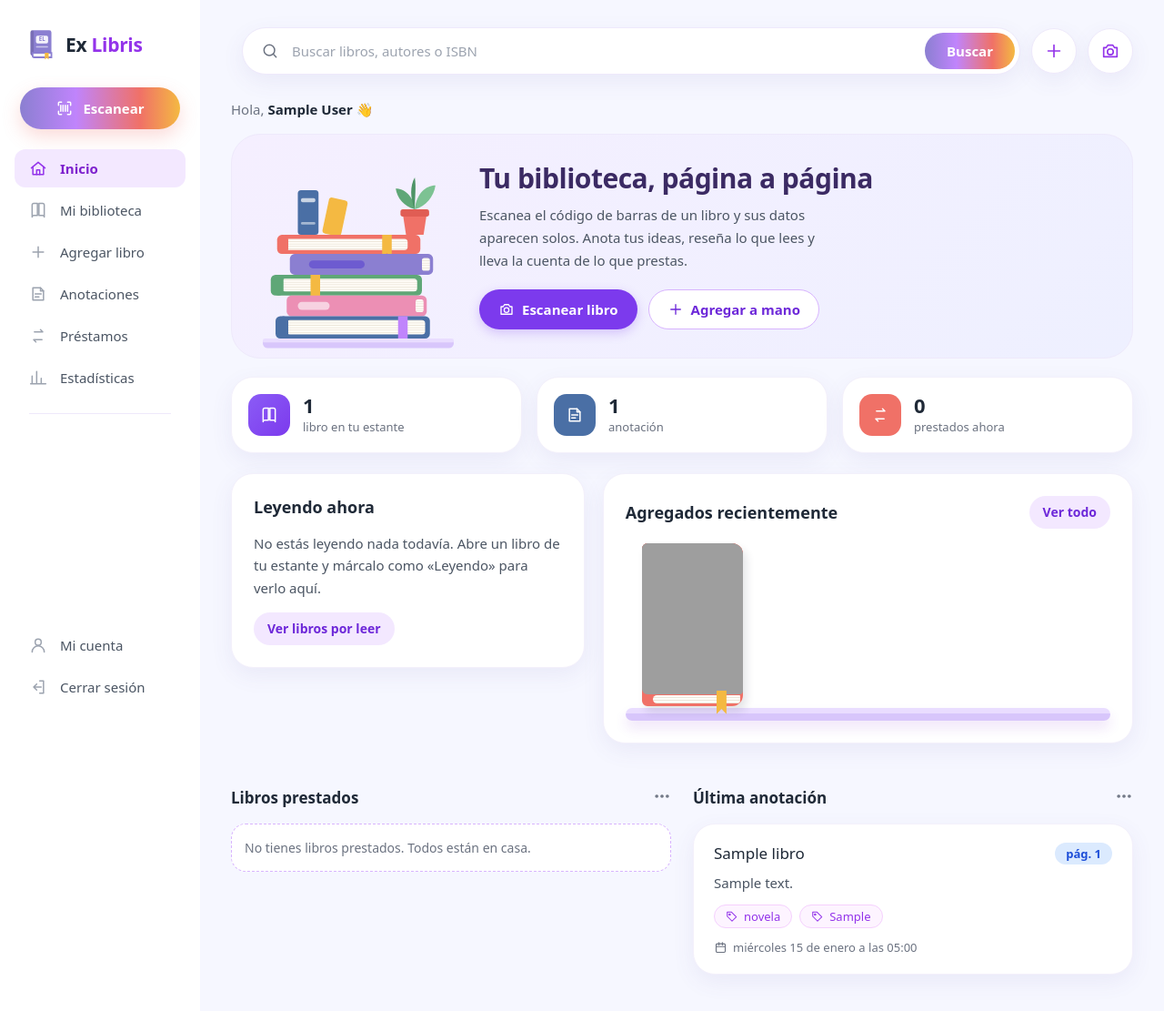
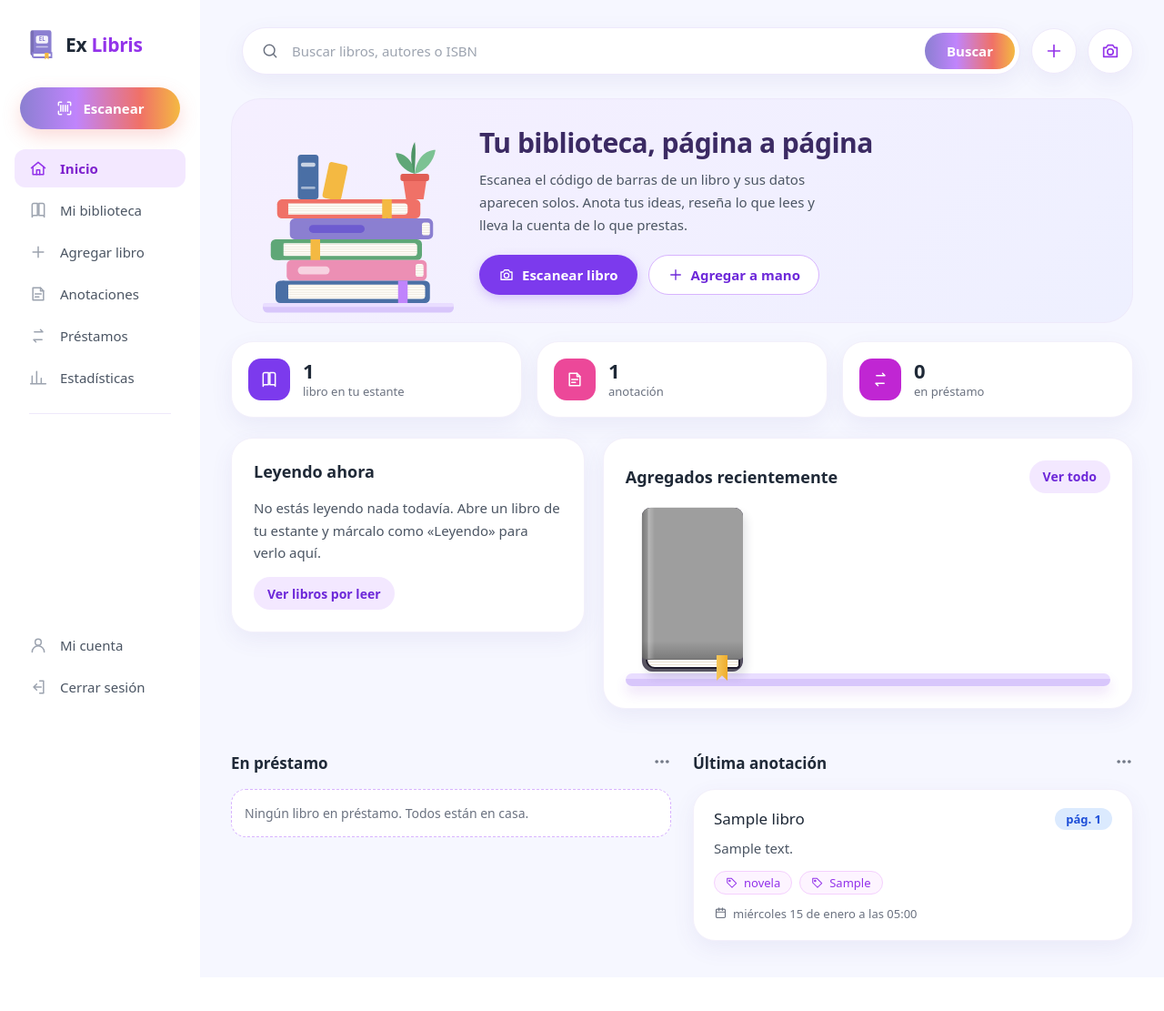
Before and after one commit to AnnyVibes/exlibris, a Django app: page / in a window 1280 px wide. Shown: the whole page at 91% size. After the commit the page ends 1050 px from the top, so only its background shows below. Run offline with Django 5.2, Linux system fonts and the light colour scheme; a user stored in the database is signed in; tables that the repository leaves empty hold one stand-in row (values such as "Sample post"); grey boxes are pictures that could not be loaded.

Commit message:
Ajustes de diseño: paleta análoga, «En préstamo», sin «Abandonado» y libro con portada mejorado
- Resumen, estadísticas y gráficos en violeta, rosa y fucsia
- Término «En préstamo» en panel, inicio, tapas y estadísticas
- Se quita el saludo del inicio y el estado «Abandonado» (migración a «Por leer»)
- Libro con tapa redondeada, páginas con contorno y cinta; con foto, el cuerpo usa la imagen

Co-Authored-By: Claude Opus 5.5 <noreply@anthropic.com>
Claude-Session: https://claude.ai/code/session_01GYL794gNVj3QXKcKwqtHSP

```diff
--- a/biblioteca/management/commands/datos_demo.py
+++ b/biblioteca/management/commands/datos_demo.py
@@ -22,7 +22,7 @@ LIBROS = [
     ("9788497592208", "Veinte poemas de amor", "Pablo Neruda", "Poesía", 112, "leido", 112, 4),
     ("9788499089515", "Sapiens", "Yuval Noah Harari", "Historia", 496, "leyendo", 120, None),
     ("9788498381498", "Harry Potter y la piedra filosofal", "J. K. Rowling", "Fantasía", 264, "leido", 264, 5),
-    ("9788420412146", "El túnel", "Ernesto Sabato", "Novela", 160, "abandonado", 40, 2),
+    ("9788420412146", "El túnel", "Ernesto Sabato", "Novela", 160, "por_leer", 0, None),
 ]
 NOTAS = {
     "Cien años de soledad": [
--- a/biblioteca/models.py
+++ b/biblioteca/models.py
@@ -14,7 +14,6 @@ class Libro(models.Model):
         POR_LEER = "por_leer", "Por leer"
         LEYENDO = "leyendo", "Leyendo"
         LEIDO = "leido", "Leído"
-        ABANDONADO = "abandonado", "Abandonado"
 
     propietario = models.ForeignKey(
         settings.AUTH_USER_MODEL, on_delete=models.CASCADE, related_name="libros"
--- a/biblioteca/static/biblioteca/css/exlibris.css
+++ b/biblioteca/static/biblioteca/css/exlibris.css
@@ -206,33 +206,51 @@ a:focus-visible, button:focus-visible, select:focus-visible, input[type=file]:fo
 .estado-leyendo { background: #dbeafe; color: #1d4ed8; }
 .estado-leido { background: #dcfce7; color: #15803d; }
 .estado-por_leer { background: #fef3c7; color: #92400e; }
-.estado-abandonado { background: #f3f4f6; color: #4b5563; }
 .fecha { display: flex; align-items: center; gap: 6px; color: var(--texto-suave); font-size: 13px; }
 .fecha .icono { width: 15px; height: 15px; }
 
-/* ---------- Libro dibujado (tapa + páginas + cinta) ---------- */
+/* ---------- Libro dibujado (tapa + páginas + cinta) ----------
+   Tapa con esquinas redondeadas, bloque de páginas abajo con contorno y cinta separadora que cuelga.
+   Con foto de portada, el cuerpo del libro toma los colores de la propia imagen (versión difuminada). */
 .libro3d {
   --c: var(--morado);
-  position: relative; display: block;
+  --borde-paginas: color-mix(in srgb, var(--c) 55%, #000);
+  position: relative; display: block; isolation: isolate;
   background: var(--c);
-  border-radius: 6px 12px 12px 6px;
-  padding: 0 0 13px 0;
-  box-shadow: 0 10px 18px rgba(31, 41, 55, 0.12);
+  border-radius: 10px 10px 12px 12px;
+  padding: 0 0 20px 0;
+  box-shadow: 0 14px 22px -8px rgba(31, 41, 55, 0.35);
+}
+.libro3d.con-imagen { --c: #3b3350; }
+.libro3d.con-imagen::before {
+  content: ""; position: absolute; inset: 0; z-index: 0; border-radius: inherit;
+  background: var(--img) center bottom / cover no-repeat;
+  filter: blur(6px) brightness(.7) saturate(1.2);
+  clip-path: inset(0 round 10px 10px 12px 12px);
 }
 .libro3d .tapa {
-  aspect-ratio: 2 / 3; border-radius: 6px 12px 4px 6px; overflow: hidden; position: relative;
+  aspect-ratio: 2 / 3; border-radius: 9px 9px 3px 3px; overflow: hidden; position: relative; z-index: 1;
   background: var(--c);
-  box-shadow: inset 7px 0 0 rgba(0, 0, 0, 0.12), inset 8px 0 0 rgba(255, 255, 255, 0.18);
+}
+/* Lomo (sombra y brillo a la izquierda) y sombra donde la tapa se junta con las páginas */
+.libro3d .tapa::after {
+  content: ""; position: absolute; inset: 0; pointer-events: none;
+  background:
+    linear-gradient(90deg, rgba(0,0,0,.22) 0, rgba(0,0,0,.06) 6px, rgba(255,255,255,.28) 7px, rgba(255,255,255,0) 14px),
+    linear-gradient(to top, rgba(0,0,0,.22), rgba(0,0,0,0) 12%);
 }
 .libro3d .tapa img { width: 100%; height: 100%; object-fit: cover; }
 .libro3d .paginas {
-  position: absolute; left: 12px; right: 3px; bottom: 3px; height: 9px;
-  background: repeating-linear-gradient(to bottom, var(--pagina) 0 2px, #ece6da 2px 3px);
-  border-radius: 10px 2px 8px 10px;
+  position: absolute; z-index: 2; left: 6px; right: 5px; bottom: 4px; height: 15px;
+  background: repeating-linear-gradient(to bottom, var(--pagina) 0 2px, #ebe3d3 2px 3px);
+  border: 2px solid var(--borde-paginas); border-top-width: 0;
+  border-radius: 0 0 6px 14px;
 }
 .libro3d .cinta {
-  position: absolute; right: 16%; bottom: -12px; width: 15px; height: 34px; background: var(--mostaza);
-  clip-path: polygon(0 0, 100% 0, 100% 100%, 50% 78%, 0 100%);
+  position: absolute; z-index: 3; right: 15%; bottom: -14px; width: 18px; height: 40px;
+  background: linear-gradient(90deg, #f7c85c 0%, #eeac2c 100%);
+  clip-path: polygon(0 0, 100% 0, 100% 100%, 50% 80%, 0 100%);
+  filter: drop-shadow(0 2px 2px rgba(0,0,0,.2));
 }
 .c0 { --c: var(--morado); } .c1 { --c: var(--coral); } .c2 { --c: var(--azul); }
 .c3 { --c: var(--verde); } .c4 { --c: var(--rosa); } .c5 { --c: #6d5bd0; }
@@ -244,7 +262,8 @@ a:focus-visible, button:focus-visible, select:focus-visible, input[type=file]:fo
 .portada-falsa small { font-family: var(--fuente-libro); font-size: 11px; letter-spacing: 1px; text-transform: uppercase; opacity: .9; }
 .portada-falsa .adorno { width: 34px; height: 2px; background: rgba(255,255,255,.7); border-radius: 2px; }
 .insignia { position: absolute; top: 8px; left: 14px; font-size: 11px; font-weight: 600; padding: 3px 10px; border-radius: 999px; background: rgba(255,255,255,.95); color: var(--lila-700); }
-.insignia.prestado { left: auto; right: 8px; background: var(--mostaza); color: #5b3d00; }
+.insignia { z-index: 2; }
+.insignia.prestado { left: auto; right: 8px; background: #fdf2f8; color: #be185d; }
 
 /* ---------- Estante (tablón bajo los libros) ---------- */
 .estante { position: relative; padding: 0 18px; }
@@ -257,7 +276,9 @@ a:focus-visible, button:focus-visible, select:focus-visible, input[type=file]:fo
 .estante-libros .portada-falsa { padding: 8px 6px 8px 12px; gap: 5px; }
 .estante-libros .portada-falsa strong { font-size: 11px; letter-spacing: 0; }
 .estante-libros .portada-falsa small { font-size: 9px; }
-.estante-libros .libro3d .cinta { width: 11px; height: 26px; bottom: -9px; }
+.estante-libros .libro3d { padding-bottom: 14px; }
+.estante-libros .libro3d .paginas { height: 10px; left: 4px; right: 3px; bottom: 3px; }
+.estante-libros .libro3d .cinta { width: 12px; height: 28px; bottom: -10px; }
 .estante-libros .libro3d { box-shadow: 4px 6px 10px rgba(31, 41, 55, 0.12); }
 
 /* ---------- Categorías como libros ---------- */
@@ -297,6 +318,7 @@ a:focus-visible, button:focus-visible, select:focus-visible, input[type=file]:fo
 .resumen .burbuja-icono { width: 46px; height: 46px; border-radius: 14px; display: grid; place-items: center; color: #fff; flex-shrink: 0; }
 .resumen strong { display: block; font-size: 22px; line-height: 1.1; }
 .resumen small { color: var(--texto-suave); font-size: 13px; }
+.bg-libros { background: #7c3aed; } .bg-notas { background: #ec4899; } .bg-prestamo { background: #c026d3; }
 .bg-lila { background: var(--degradado); } .bg-coral { background: var(--coral); } .bg-verde { background: var(--verde); } .bg-azul { background: var(--azul); }
 
 /* ---------- Panel derecho ---------- */
@@ -499,8 +521,6 @@ a:focus-visible, button:focus-visible, select:focus-visible, input[type=file]:fo
 .filtro-bloque > h2 { font-size: 13px; font-weight: 600; text-transform: uppercase; letter-spacing: .5px; color: var(--texto-suave); margin-bottom: 10px; }
 .filtro-bloque .categorias { margin-bottom: 0; }
 .filtro-vacio { color: var(--texto-suave); font-size: 14px; }
-.saludo { font-size: 15px; color: var(--texto-suave); margin-bottom: 14px; }
-.saludo strong { color: var(--texto); }
 
 /* ---------- Portada en el formulario ---------- */
 .form-libro { display: grid; grid-template-columns: 200px minmax(0, 1fr); gap: 28px; align-items: start; }
--- a/biblioteca/templates/base.html
+++ b/biblioteca/templates/base.html
@@ -57,7 +57,7 @@
         <div class="avatar">{{ user.username|slice:":1" }}</div>
         <div><h4>{{ user.get_full_name|default:user.username }}</h4><small>@{{ user.username }}</small></div>
       </div>
-      <div class="tarjeta-titulo"><h3>Libros prestados</h3><a href="{% url 'prestamos' %}" aria-label="Ver préstamos">{% icono 'puntos' %}</a></div>
+      <div class="tarjeta-titulo"><h3>En préstamo</h3><a href="{% url 'prestamos' %}" aria-label="Ver préstamos">{% icono 'puntos' %}</a></div>
       <div class="lista-panel">
         {% for p in panel_prestamos %}
           <a class="item-panel" href="{% url 'libro_detalle' p.libro_id %}">
@@ -68,7 +68,7 @@
             </div>
           </a>
         {% empty %}
-          <p class="vacio-panel">No tienes libros prestados. Todos están en casa.</p>
+          <p class="vacio-panel">Ningún libro en préstamo. Todos están en casa.</p>
         {% endfor %}
       </div>
     </div>
--- a/biblioteca/templates/biblioteca/_portada.html
+++ b/biblioteca/templates/biblioteca/_portada.html
@@ -1,8 +1,8 @@
-{% load exlibris %}<div class="libro3d c{{ libro|color_libro }}">
+{% load exlibris %}<div class="libro3d c{{ libro|color_libro }}{% if libro.imagen_portada %} con-imagen" style="--img: url(&quot;{{ libro.imagen_portada }}&quot;){% endif %}">
   <div class="tapa">
     {% if libro.imagen_portada %}<img src="{{ libro.imagen_portada }}" alt="Portada de {{ libro.titulo }}" loading="lazy">
     {% else %}<div class="portada-falsa"><strong>{{ libro.titulo|truncatechars:40 }}</strong><span class="adorno"></span><small>{{ libro.autores|truncatechars:28 }}</small></div>{% endif %}
-    {% if etiqueta and libro.prestamo_activo %}<span class="insignia prestado">Prestado</span>{% endif %}
+    {% if etiqueta and libro.prestamo_activo %}<span class="insignia prestado">En préstamo</span>{% endif %}
   </div>
   <span class="paginas"></span><span class="cinta"></span>
 </div>
--- a/biblioteca/templates/biblioteca/inicio.html
+++ b/biblioteca/templates/biblioteca/inicio.html
@@ -2,7 +2,6 @@
 {% load static exlibris %}
 {% block titulo %}Inicio{% endblock %}
 {% block contenido %}
-<p class="saludo">Hola, <strong>{{ user.get_full_name|default:user.username }}</strong> 👋</p>
 
 <section class="hero">
   <img class="hero-ilustracion" src="{% static 'biblioteca/img/libros.svg' %}" alt="">
@@ -17,9 +16,9 @@
 </section>
 
 <div class="resumen-tarjetas">
-  <a class="resumen" href="{% url 'biblioteca' %}"><span class="burbuja-icono bg-lila">{% icono 'libros' %}</span><div><strong>{{ resumen.total }}</strong><small>libro{{ resumen.total|pluralize }} en tu estante</small></div></a>
-  <a class="resumen" href="{% url 'anotaciones' %}"><span class="burbuja-icono bg-azul">{% icono 'nota' %}</span><div><strong>{{ resumen.anotaciones }}</strong><small>anotaci{{ resumen.anotaciones|pluralize:"ón,ones" }}</small></div></a>
-  <a class="resumen" href="{% url 'prestamos' %}"><span class="burbuja-icono bg-coral">{% icono 'prestamo' %}</span><div><strong>{{ resumen.prestados }}</strong><small>prestado{{ resumen.prestados|pluralize }} ahora</small></div></a>
+  <a class="resumen" href="{% url 'biblioteca' %}"><span class="burbuja-icono bg-libros">{% icono 'libros' %}</span><div><strong>{{ resumen.total }}</strong><small>libro{{ resumen.total|pluralize }} en tu estante</small></div></a>
+  <a class="resumen" href="{% url 'anotaciones' %}"><span class="burbuja-icono bg-notas">{% icono 'nota' %}</span><div><strong>{{ resumen.anotaciones }}</strong><small>anotaci{{ resumen.anotaciones|pluralize:"ón,ones" }}</small></div></a>
+  <a class="resumen" href="{% url 'prestamos' %}"><span class="burbuja-icono bg-prestamo">{% icono 'prestamo' %}</span><div><strong>{{ resumen.prestados }}</strong><small>en préstamo</small></div></a>
 </div>
 
 <div class="inicio-rejilla">
--- a/biblioteca/templates/biblioteca/libro_detalle.html
+++ b/biblioteca/templates/biblioteca/libro_detalle.html
@@ -58,7 +58,7 @@
   </article>
 
   <article class="tarjeta ancho">
-    <div class="tarjeta-titulo"><h2>Préstamo</h2>{% if prestamo_activo %}<span class="etiqueta {% if prestamo_activo.vencido %}vencido{% endif %}">{% if prestamo_activo.vencido %}Vencido{% else %}Prestado{% endif %}</span>{% else %}<span class="etiqueta gris">En casa</span>{% endif %}</div>
+    <div class="tarjeta-titulo"><h2>Préstamo</h2>{% if prestamo_activo %}<span class="etiqueta {% if prestamo_activo.vencido %}vencido{% endif %}">{% if prestamo_activo.vencido %}Vencido{% else %}En préstamo{% endif %}</span>{% else %}<span class="etiqueta gris">En casa</span>{% endif %}</div>
     {% if prestamo_activo %}
       <p style="margin-bottom:14px">Lo tiene <strong>{{ prestamo_activo.persona }}</strong>{% if prestamo_activo.contacto %} ({{ prestamo_activo.contacto }}){% endif %} desde el {{ prestamo_activo.prestado_el|date:"j \d\e F" }}{% if prestamo_activo.devolver_el %}; acordaron devolverlo el {{ prestamo_activo.devolver_el|date:"j \d\e F" }}{% endif %}.</p>
       {% if prestamo_activo.notas %}<p class="ayuda" style="margin-bottom:14px">{{ prestamo_activo.notas }}</p>{% endif %}
--- a/biblioteca/templates/biblioteca/libro_form.html
+++ b/biblioteca/templates/biblioteca/libro_form.html
@@ -23,7 +23,7 @@
   {% for e in form.non_field_errors %}<p class="error" role="alert">{{ e }}</p>{% endfor %}
   <div class="form-libro">
     <div class="portada-editor">
-      <div class="libro3d c{{ libro|color_libro }}">
+      <div id="libro-vista" class="libro3d c{{ libro|color_libro }}{% if portada %} con-imagen" style="--img: url(&quot;{{ portada }}&quot;){% endif %}">
         <div class="tapa">
           <img id="vista-portada" src="{{ portada }}" alt="Vista previa de la portada" {% if not portada %}hidden{% endif %}>
           <div id="sin-portada" class="portada-vacia" {% if portada %}hidden{% endif %}>{% icono 'imagen' %}<br>Sin portada</div>
@@ -78,9 +78,13 @@
   const original = vista.getAttribute("src");
   let urlTemporal = null;
 
+  const libro = document.getElementById("libro-vista");
   function mostrar(src) {
     vista.hidden = !src; vacia.hidden = !!src;
     if (src) vista.src = src;
+    libro.classList.toggle("con-imagen", !!src);
+    if (src) libro.style.setProperty("--img", `url("${src.replace(/"/g, "%22")}")`);
+    else libro.style.removeProperty("--img");
   }
   entrada.addEventListener("change", () => {
     const archivo = entrada.files && entrada.files[0];
--- a/biblioteca/templates/biblioteca/prestamos.html
+++ b/biblioteca/templates/biblioteca/prestamos.html
@@ -6,7 +6,7 @@
 <p class="subtitulo">Quién tiene tus libros y desde cuándo. Para prestar uno, ábrelo desde tu biblioteca.</p>
 
 <article class="tarjeta" style="margin-bottom:20px">
-  <div class="tarjeta-titulo"><h2>Prestados ahora</h2><span class="contador">{{ activos|length }}</span></div>
+  <div class="tarjeta-titulo"><h2>En préstamo</h2><span class="contador">{{ activos|length }}</span></div>
   {% if activos %}
   <div class="tabla-envoltura"><table class="tabla">
     <thead><tr><th>Libro</th><th>Persona</th><th>Desde</th><th>Devolver</th><th></th></tr></thead>
```
Also changed, not shown: AI_LOG.md (+1 -0 lines), biblioteca/templates/biblioteca/estadisticas.html (+8 -8 lines), biblioteca/tests/test_libros.py (+20 -0 lines), docs/auditoria-ux.md (+13 -0 lines), specs/requirements.md (+1 -1 lines), biblioteca/migrations/0003_quitar_abandonado.py (added), 3 other files.
